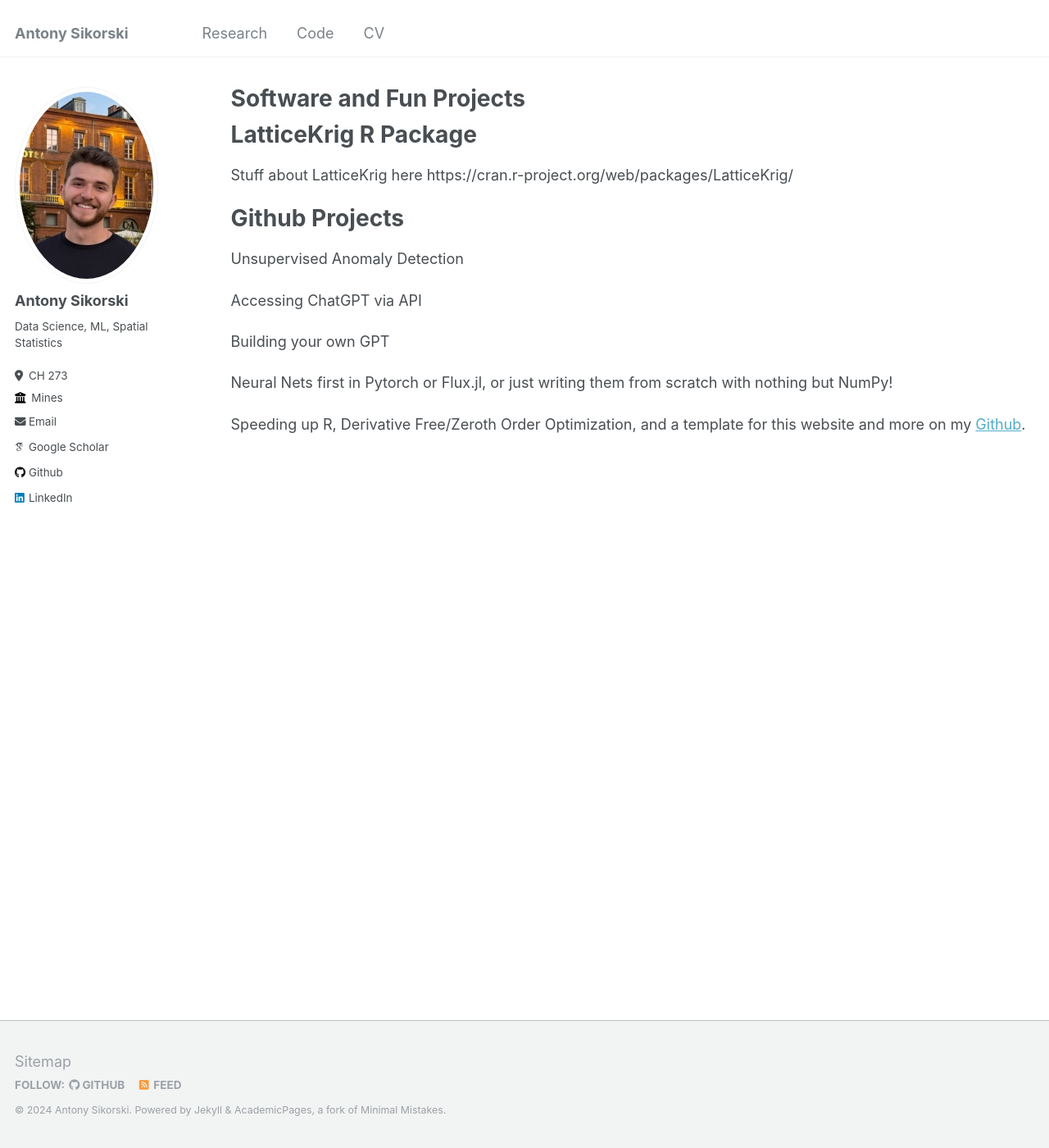
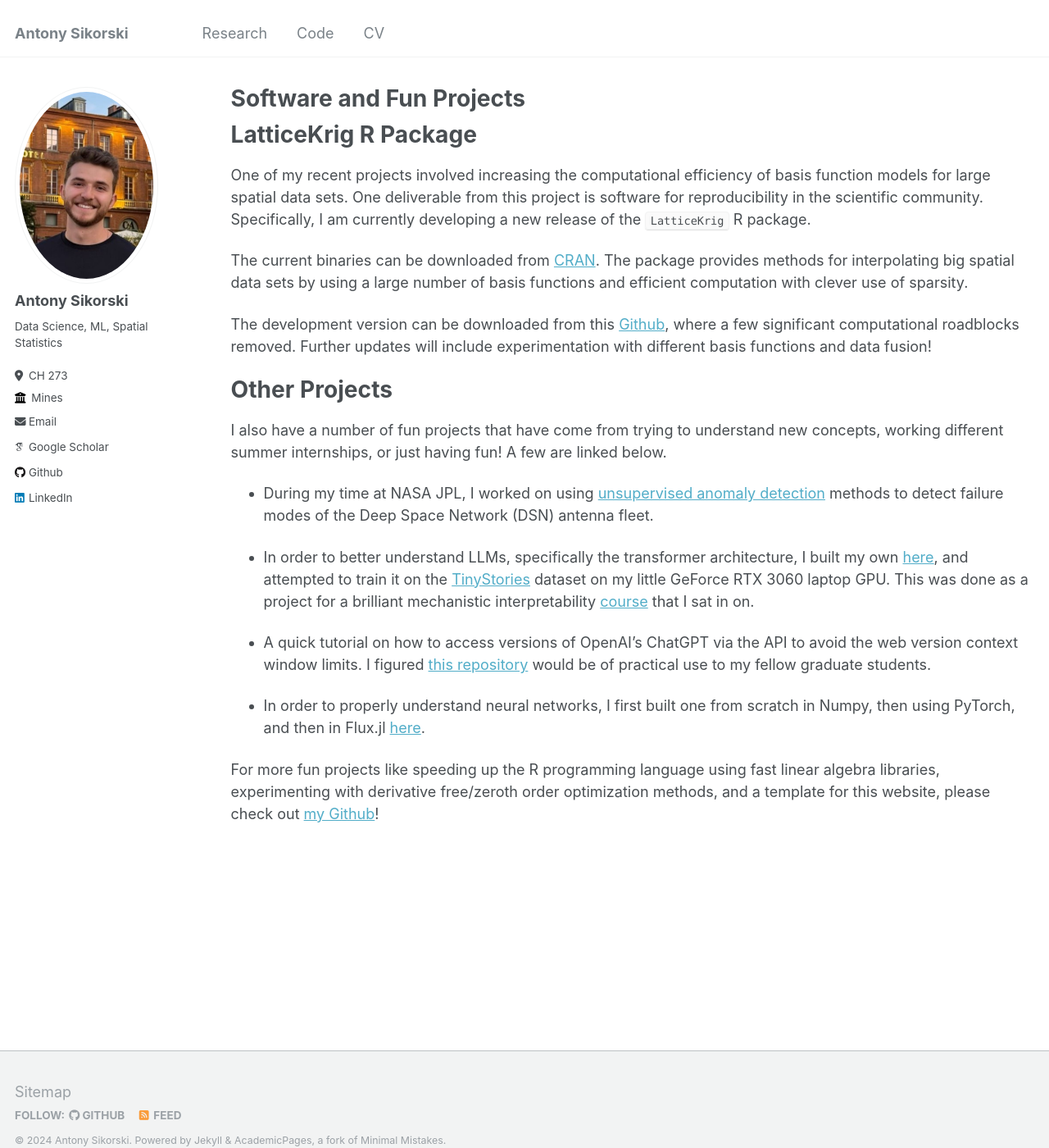
Before and after one commit to antonyxsik/antonyxsik.github.io, a Jekyll site: the page built from _pages/code.md, in a window 1280 px wide and 1400 px high. Shown: the whole window at 82% size. Built offline with Jekyll 4.4.1, drawn with Linux system fonts in a browser that asks for light colours; some web fonts are replaced.

Commit message:
code update

```diff
--- a/_pages/code.md
+++ b/_pages/code.md
@@ -11,18 +11,24 @@ redirect_from:
 
 LatticeKrig R Package
 ======
-Stuff about LatticeKrig here
-https://cran.r-project.org/web/packages/LatticeKrig/
+
+One of my recent projects involved increasing the computational efficiency of basis function models for large spatial data sets. One deliverable from this project is software for reproducibility in the scientific community. Specifically, I am currently developing a new release of the `LatticeKrig` R package.
+
+The current binaries can be downloaded from [CRAN](https://cran.r-project.org/web/packages/LatticeKrig/). The package provides methods for interpolating big spatial data sets by using a large number of basis functions and efficient computation with clever use of sparsity.
+
+The development version can be downloaded from this [Github](https://github.com/antonyxsik/Normalization-Paper/tree/main), where a few significant computational roadblocks removed. Further updates will include experimentation with different basis functions and data fusion!
 
 
-Github Projects
+Other Projects
 ======
-Unsupervised Anomaly Detection
+I also have a number of fun projects that have come from trying to understand new concepts, working different summer internships, or just having fun! A few are linked below.
 
-Accessing ChatGPT via API
+- During my time at NASA JPL, I worked on using [unsupervised anomaly detection](https://github.com/antonyxsik/Unsupervised_Anomaly_Detect) methods to detect failure modes of the Deep Space Network (DSN) antenna fleet.
 
-Building your own GPT
+- In order to better understand LLMs, specifically the transformer architecture, I built my own [here](https://github.com/antonyxsik/ittybittyGPT), and attempted to train it on the [TinyStories](https://huggingface.co/datasets/roneneldan/TinyStories) dataset on my little GeForce RTX 3060 laptop GPU. This was done as a project for a brilliant mechanistic interpretability [course](https://github.com/antonyxsik/decoding-gpt) that I sat in on.
 
-Neural Nets first in Pytorch or Flux.jl, or just writing them from scratch with nothing but NumPy!
+- A quick tutorial on how to access versions of OpenAI's ChatGPT via the API to avoid the web version context window limits. I figured [this repository](https://github.com/antonyxsik/GPT-API-Access-Tutorial) would be of practical use to my fellow graduate students.
 
-Speeding up R, Derivative Free/Zeroth Order Optimization, and a template for this website and more on my [Github](https://github.com/antonyxsik).
+- In order to properly understand neural networks, I first built one from scratch in Numpy, then using PyTorch, and then in Flux.jl [here](https://github.com/antonyxsik/NeuralNetExperiments).
+
+For more fun projects like speeding up the R programming language using fast linear algebra libraries, experimenting with derivative free/zeroth order optimization methods, and a template for this website, please check out [my Github](https://github.com/antonyxsik)!
```
